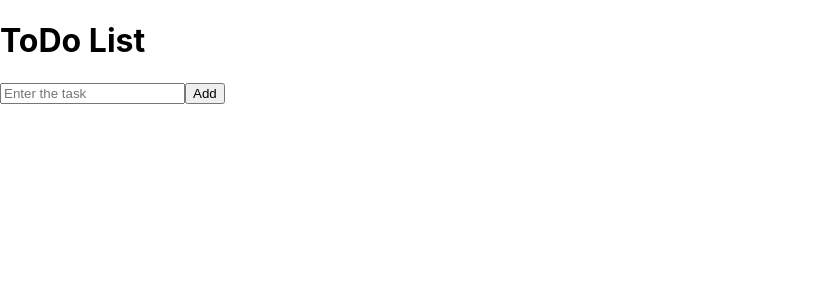
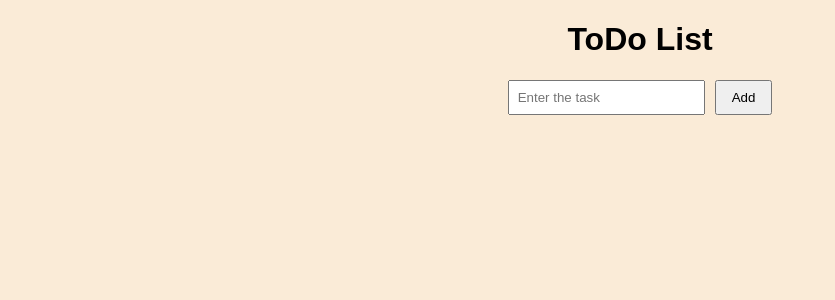
Before and after one commit to MargoTech/todo-app-react-project, a React (Create React App) app: page / in a window 1280 px wide. Shown: the top 300 px of the page, without its empty margins (0-835 px from the left). Built offline with nearby package versions, Linux system fonts and the light colour scheme.

Commit message:
adding css

```diff
--- a/src/App.css
+++ b/src/App.css
@@ -1,6 +1,7 @@
 body {
   font-family: Arial, sans-serif;
   text-align: center;
+  background-color: antiquewhite;
 }
 
 input {
--- a/src/App.js
+++ b/src/App.js
@@ -1,5 +1,5 @@
 import React, { useState } from "react";
-import "./Ap";
+import "./App.css";
 
 function App() {
   const [tasks, setTasks] = useState([]);
```
